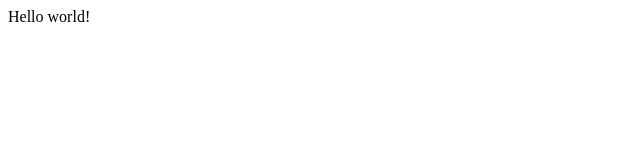
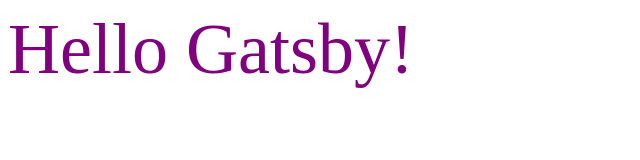
Before and after one commit to y4shiro/gatsby-official-tutorial-v2, a Gatsby site: page / in a window 1280 px wide. Shown: the whole page, without its empty margins (0-640 px from the left). Built offline with nearby package versions, Linux system fonts and the light colour scheme; Gatsby itself is replaced by a stand-in of ours.

Commit message:
文字の変更

```diff
--- a/src/pages/index.js
+++ b/src/pages/index.js
@@ -1,5 +1,5 @@
 import React from "react"
 
 export default function Home() {
-  return <div>Hello world!</div>
+  return <div style={{ color: "purple", fontSize: "72px" }}>Hello Gatsby!</div>
 }
```
